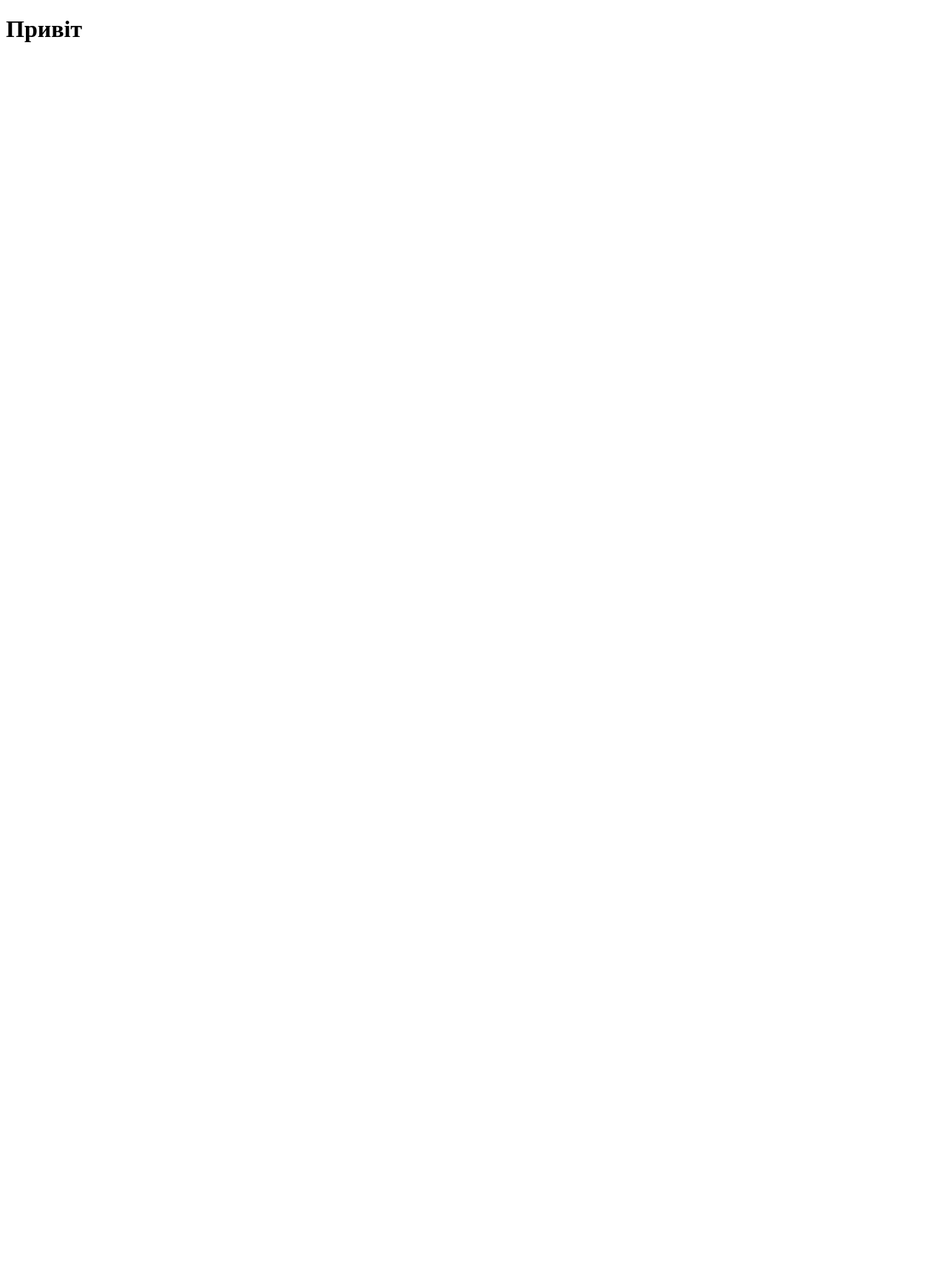
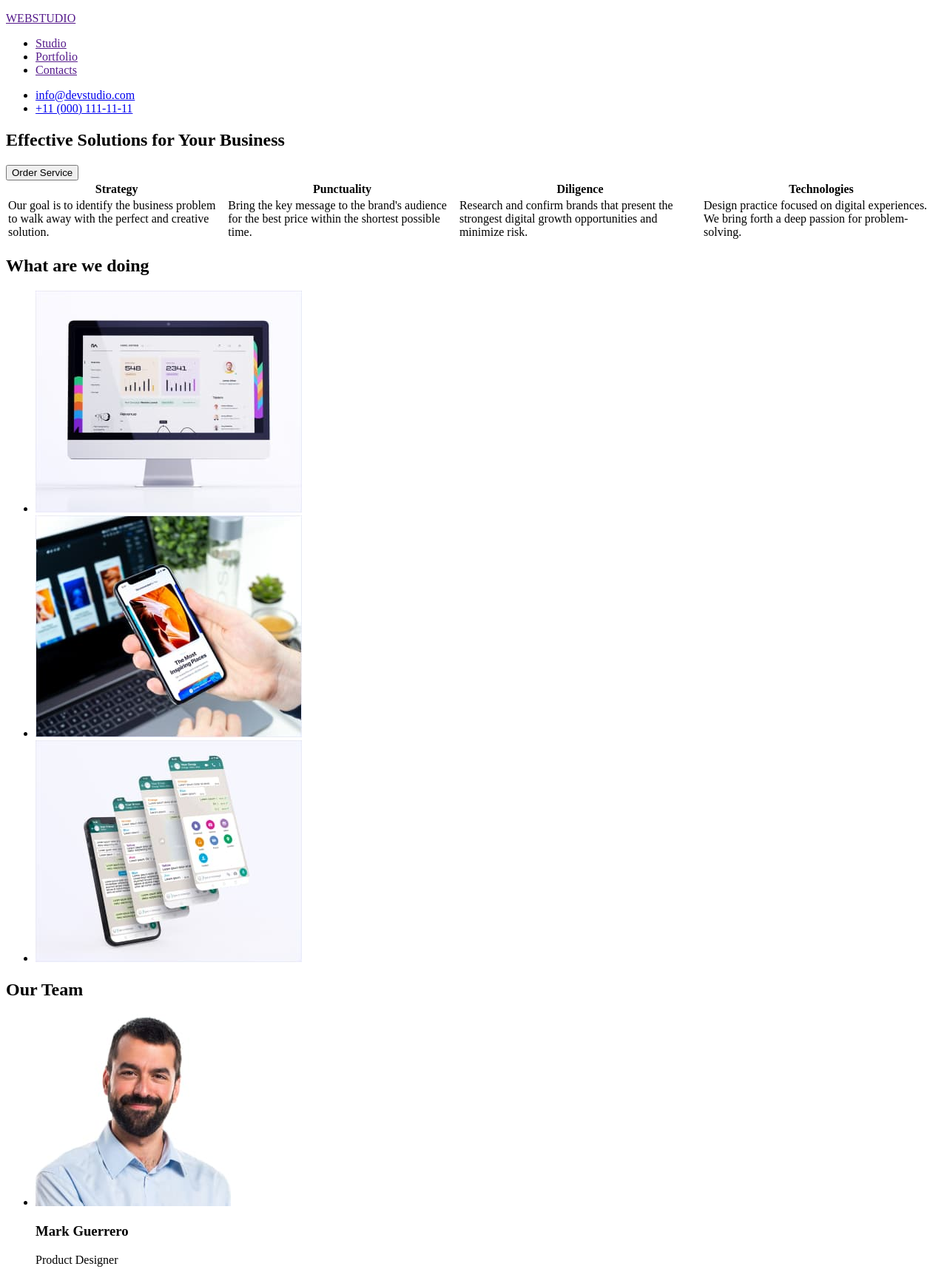
Before and after one commit to AndriiKalinchuk/goit-markup-hw-01, a plain HTML site: page index.html in a window 1280 px wide. Shown: the top 1716 px of the page at 74% size. Before the commit the page ends 800 px from the top, so only its background shows below. Drawn offline with Linux system fonts and the light colour scheme.

Commit message:
first full vertion
перша повна розмітка

```diff
--- a/index.html
+++ b/index.html
@@ -4,9 +4,100 @@
     <meta charset="UTF-8">
     <meta http-equiv="X-UA-Compatible" content="IE=edge">
     <meta name="viewport" content="width=device-width, initial-scale=1.0">
-    <title>Document</title>
+    <title>WebStudio</title>
 </head>
 <body>
-    <h1>Привіт</h1>
+<header>
+    <nav>
+            <a href="">
+                <p>WEBSTUDIO</p>
+            </a>
+        <ul>
+            <li>
+                <a href="">Studio</a>
+            </li>
+            <li>
+                <a href="">Portfolio</a>
+            </li>
+            <li>
+                <a href="">Contacts</a>
+            </li>
+        </ul>
+    </nav>
+    <ul>
+        <li><a href="mailto:info@devstudio.com">info@devstudio.com</a>
+        </li>
+        <li><a href="tel:+110001111111">+11 (000) 111-11-11</a>
+        </li>
+    </ul>
+     <a href=""></a>
+</header>
+<main>
+    <section>
+        <h1>Effective Solutions for Your Business</h1>
+        <button type="button">Order Service</button>
+    </section>
+    <section>
+        <h2 hidden>Description</h2>
+        <table>
+            <tr>
+                <th>Strategy</th>
+                <th>Punctuality</th>
+                <th>Diligence</th>
+                <th>Technologies</th>
+            </tr>
+            <tr>
+                <td>Our goal is to identify the business problem to walk away with the perfect and creative solution.</td>
+                <td>Bring the key message to the brand's audience for the best price within the shortest possible time.</td>
+                <td>Research and confirm brands that present the strongest digital growth opportunities and minimize risk.</td>
+                <td>Design practice focused on digital experiences. We bring forth a deep passion for problem-solving.</td>
+            </tr>
+        </table>
+        <h2>What are we doing</h2>
+        <ul>
+            <li>
+                <img src="./images/What are we doing/monitor.jpg" width="360px" height="300px" alt="monitor">
+            </li>
+            <li>
+                <img src="./images/What are we doing/screen.jpg" width="360px" height="300px" alt="screen-mobile">
+            </li>
+            <li>
+                <img src="./images/What are we doing/laptop.jpg" width="360px" height="300px" alt="laptop-and-mobile">
+            </li>
+        </ul>
+    </section>
+
+    <section>
+        <h2>Our Team</h2>
+        <ul>
+            <li>
+                <img src="./images/Our Team/mark_guerrero.jpg" width="264px" height="260px" alt="mark_guerrero">
+                <h3>Mark Guerrero</h3>
+                <p>Product Designer</p>
+            </li>
+            <li>
+                <img src="./images/Our Team/tom_ford.jpg" width="264px" height="260px" alt="tom_ford">
+                <h3>Tom Ford</h3>
+                <p>Frontend Developer</p>
+            </li>
+            <li>
+                <img src="./images/Our Team/camila_garcia.jpg" width="264px" height="260px" alt="camila_garcia">
+                <h3>Camila Garcia</h3>
+                <p>Marketing</p>
+            </li>
+            <li>
+                <img src="./images/Our Team/daniel_wilson.jpg" width="264px" height="260px" alt="daniel_wilson">
+                <h3>Daniel Wilson</h3>
+                <p>UI Designer</p>
+            </li>
+        </ul>
+    </section>
+</main>
+<footer>
+    <a href="">
+        <p>WEBSTUDIO</p>
+    </a>
+    <p>Increase the flow of customers and sales for your business with digital marketing & growth solutions.</p>
+</footer>
 </body>
 </html>
```
Also changed, not shown: images/Our Team/camila_garcia.jpg (added), images/Our Team/daniel_wilson.jpg (added), images/Our Team/mark_guerrero.jpg (added), images/Our Team/tom_ford.jpg (added), images/What are we doing/laptop.jpg (added), images/What are we doing/monitor.jpg (added), images/What are we doing/screen.jpg (added), images/logo.svg (added).
